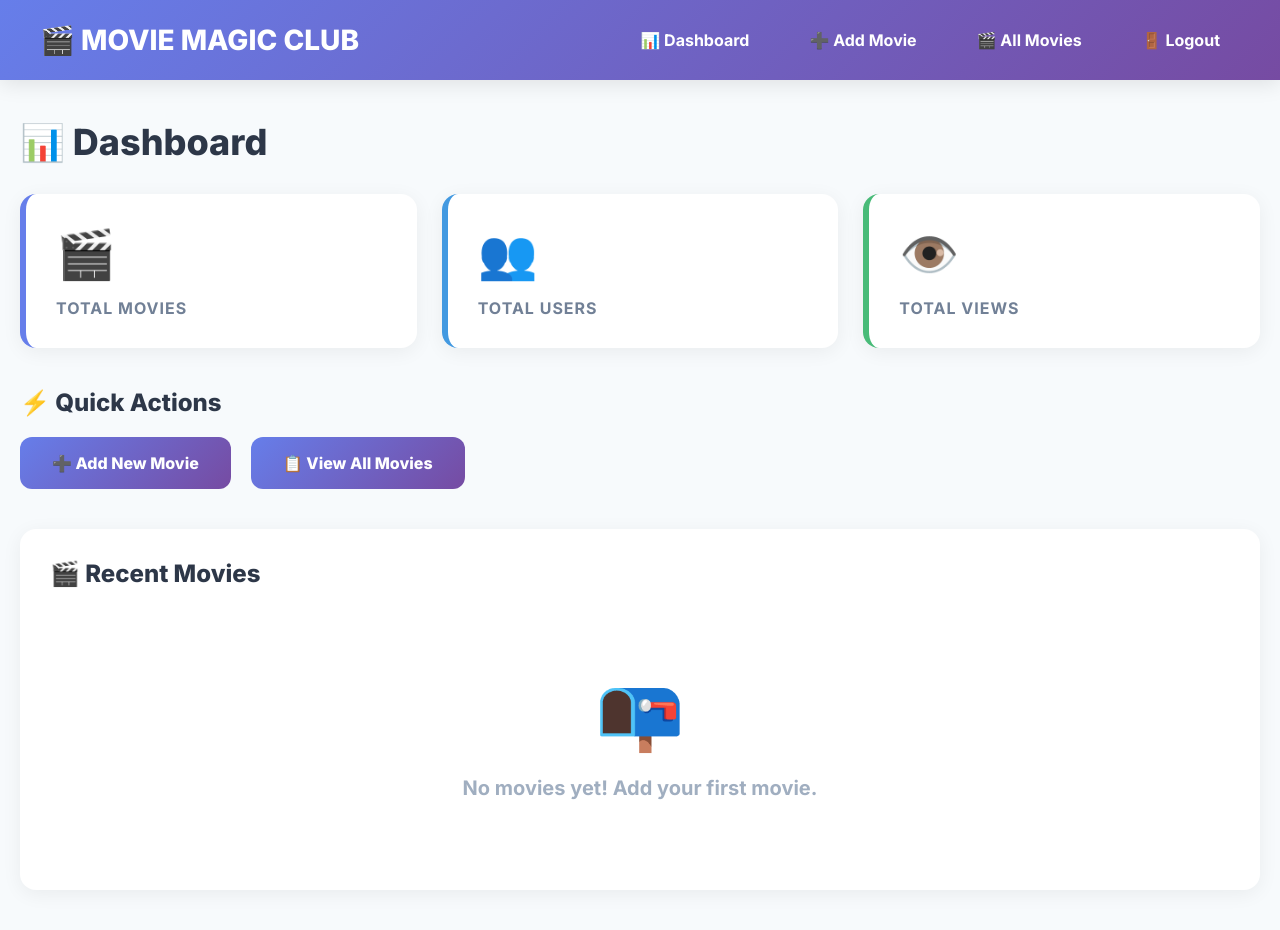
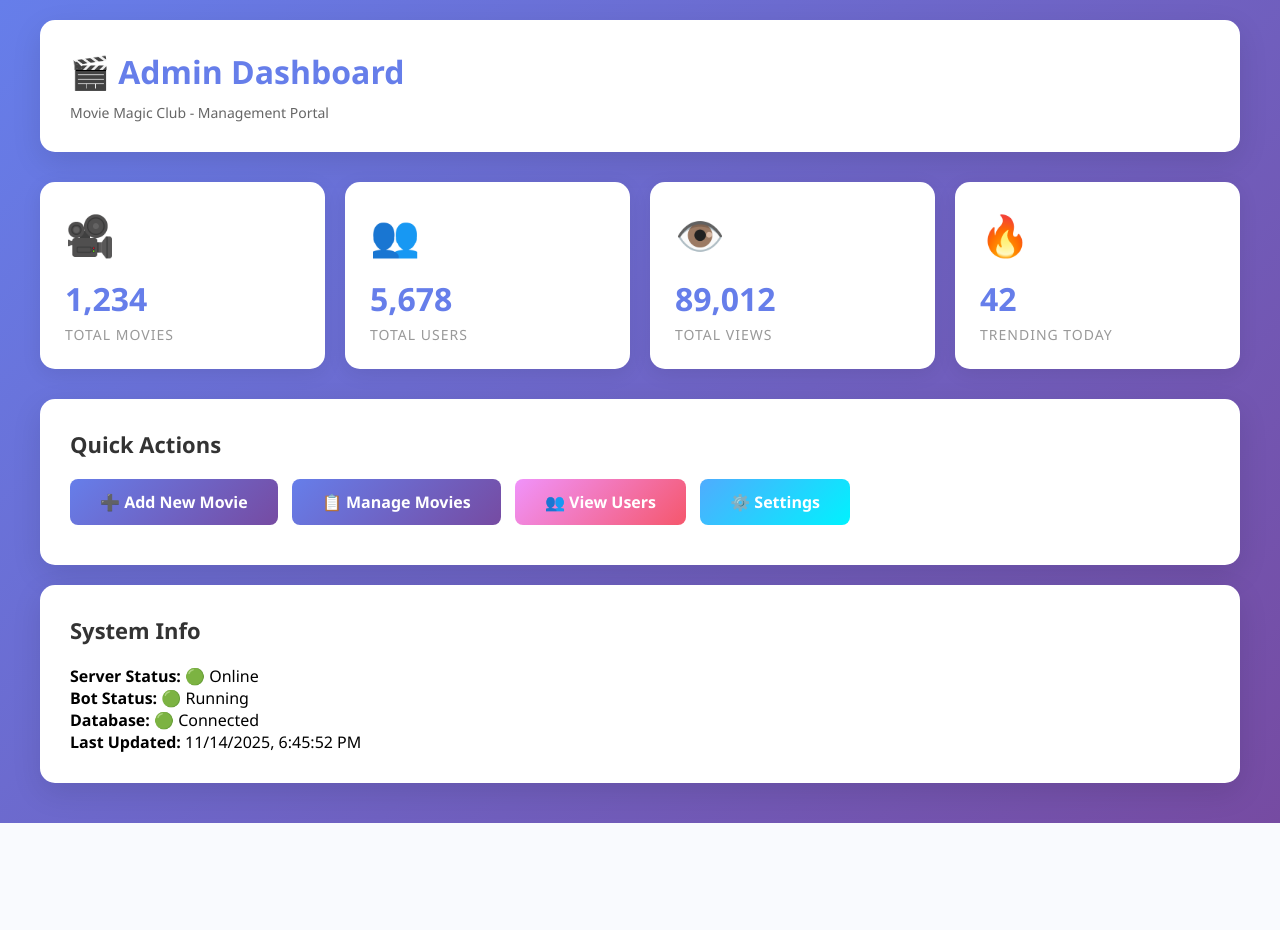
Before and after one commit to Rolex-444/MOVIES-MAGIC-CLUB-2.0, a FastAPI app: page /admin in a window 1280 px wide. After the commit the page ends 823 px from the top, so only its background shows below. Run offline with FastAPI, Linux system fonts and the light colour scheme; parts of the project's set-up code (start-up, migrations or seed data) failed here and were passed over.

Commit message:
Update admin_dashboard.html

```diff
--- a/templates/admin_dashboard.html
+++ b/templates/admin_dashboard.html
@@ -3,291 +3,185 @@
 <head>
     <meta charset="UTF-8">
     <meta name="viewport" content="width=device-width, initial-scale=1.0">
-    <title>Dashboard - Movie Bot Admin</title>
-    <link href="https://fonts.googleapis.com/css2?family=Inter:wght@400;600;700;800&display=swap" rel="stylesheet">
+    <title>Admin Dashboard - Movie Magic Club</title>
     <style>
         * {
             margin: 0;
             padding: 0;
             box-sizing: border-box;
         }
-
         body {
-            font-family: 'Inter', sans-serif;
-            background: #f7fafc;
-            color: #2d3748;
+            font-family: 'Segoe UI', Tahoma, Geneva, Verdana, sans-serif;
+            background: linear-gradient(135deg, #667eea 0%, #764ba2 100%);
+            min-height: 100vh;
+            padding: 20px;
         }
-
-        .navbar {
-            background: linear-gradient(135deg, #667eea 0%, #764ba2 100%);
-            color: white;
-            padding: 20px 40px;
-            display: flex;
-            justify-content: space-between;
-            align-items: center;
-            box-shadow: 0 4px 20px rgba(0,0,0,0.1);
+        .container {
+            max-width: 1200px;
+            margin: 0 auto;
         }
-
-        .navbar-brand {
-            font-size: 28px;
-            font-weight: 800;
-            display: flex;
-            align-items: center;
-            gap: 10px;
+        .header {
+            background: white;
+            padding: 30px;
+            border-radius: 15px;
+            margin-bottom: 30px;
+            box-shadow: 0 10px 30px rgba(0,0,0,0.1);
         }
-
-        .navbar-links {
-            display: flex;
-            gap: 20px;
-            align-items: center;
+        h1 {
+            color: #667eea;
+            margin-bottom: 10px;
         }
-
-        .navbar-links a {
-            color: white;
-            text-decoration: none;
-            font-weight: 700;
-            padding: 10px 20px;
-            border-radius: 8px;
-            transition: all 0.3s;
+        .subtitle {
+            color: #666;
+            font-size: 14px;
         }
-
-        .navbar-links a:hover {
-            background: rgba(255,255,255,0.2);
-        }
-
-        .container {
-            max-width: 1400px;
-            margin: 40px auto;
-            padding: 0 20px;
-        }
-
-        .page-title {
-            font-size: 36px;
-            font-weight: 800;
-            margin-bottom: 30px;
-            color: #2d3748;
-        }
-
         .stats-grid {
             display: grid;
-            grid-template-columns: repeat(auto-fit, minmax(280px, 1fr));
-            gap: 25px;
-            margin-bottom: 40px;
+            grid-template-columns: repeat(auto-fit, minmax(250px, 1fr));
+            gap: 20px;
+            margin-bottom: 30px;
         }
-
         .stat-card {
             background: white;
-            padding: 30px;
-            border-radius: 16px;
-            box-shadow: 0 4px 20px rgba(0,0,0,0.06);
-            transition: all 0.3s;
+            padding: 25px;
+            border-radius: 15px;
+            box-shadow: 0 5px 20px rgba(0,0,0,0.08);
+            transition: transform 0.2s;
         }
-
         .stat-card:hover {
             transform: translateY(-5px);
-            box-shadow: 0 8px 30px rgba(0,0,0,0.12);
+            box-shadow: 0 10px 30px rgba(0,0,0,0.15);
         }
-
-        .stat-card.purple { border-left: 6px solid #667eea; }
-        .stat-card.blue { border-left: 6px solid #4299e1; }
-        .stat-card.green { border-left: 6px solid #48bb78; }
-
         .stat-icon {
-            font-size: 48px;
+            font-size: 40px;
             margin-bottom: 15px;
         }
-
         .stat-value {
-            font-size: 64px;
-            font-weight: 800;
-            line-height: 1;
-            margin-bottom: 10px;
+            font-size: 32px;
+            font-weight: bold;
+            color: #667eea;
+            margin-bottom: 5px;
         }
-
-        .stat-card.purple .stat-value { color: #667eea; }
-        .stat-card.blue .stat-value { color: #4299e1; }
-        .stat-card.green .stat-value { color: #48bb78; }
-
         .stat-label {
-            font-size: 16px;
-            font-weight: 700;
-            color: #718096;
+            color: #999;
+            font-size: 14px;
             text-transform: uppercase;
             letter-spacing: 1px;
         }
-
-        .actions-section {
-            margin-bottom: 40px;
+        .action-section {
+            background: white;
+            padding: 30px;
+            border-radius: 15px;
+            box-shadow: 0 10px 30px rgba(0,0,0,0.1);
+            margin-bottom: 20px;
         }
-
-        .section-title {
-            font-size: 24px;
-            font-weight: 800;
+        .action-section h2 {
+            color: #333;
             margin-bottom: 20px;
-            color: #2d3748;
+            font-size: 22px;
         }
-
-        .action-buttons {
-            display: flex;
-            gap: 20px;
-            flex-wrap: wrap;
-        }
-
         .btn {
-            padding: 16px 32px;
-            border: none;
-            border-radius: 12px;
-            font-size: 16px;
-            font-weight: 800;
-            cursor: pointer;
-            transition: all 0.3s;
-            text-decoration: none;
             display: inline-block;
-        }
-
-        .btn-primary {
+            padding: 12px 30px;
             background: linear-gradient(135deg, #667eea 0%, #764ba2 100%);
             color: white;
-        }
-
-        .btn-primary:hover {
-            transform: translateY(-2px);
-            box-shadow: 0 8px 25px rgba(102, 126, 234, 0.4);
-        }
-
-        .recent-section {
-            background: white;
-            padding: 30px;
-            border-radius: 16px;
-            box-shadow: 0 4px 20px rgba(0,0,0,0.06);
-        }
-
-        .movie-list {
-            display: flex;
-            flex-direction: column;
-            gap: 15px;
-        }
-
-        .movie-item {
-            display: flex;
-            align-items: center;
-            gap: 20px;
-            padding: 20px;
-            background: #f7fafc;
-            border-radius: 12px;
+            text-decoration: none;
+            border-radius: 8px;
+            margin-right: 10px;
+            margin-bottom: 10px;
+            font-weight: 600;
             transition: all 0.3s;
         }
-
-        .movie-item:hover {
-            background: #edf2f7;
-            transform: translateX(5px);
+        .btn:hover {
+            transform: translateY(-2px);
+            box-shadow: 0 5px 15px rgba(102, 126, 234, 0.4);
         }
-
-        .movie-emoji {
-            font-size: 36px;
+        .btn-secondary {
+            background: linear-gradient(135deg, #f093fb 0%, #f5576c 100%);
         }
-
-        .movie-info {
-            flex: 1;
+        .btn-success {
+            background: linear-gradient(135deg, #4facfe 0%, #00f2fe 100%);
         }
-
-        .movie-title {
-            font-size: 20px;
-            font-weight: 800;
-            margin-bottom: 5px;
-        }
-
-        .movie-meta {
-            font-size: 14px;
-            font-weight: 600;
-            color: #718096;
-        }
-
-        .empty-state {
-            text-align: center;
-            padding: 60px 20px;
-            color: #a0aec0;
-        }
-
-        .empty-icon {
-            font-size: 72px;
-            margin-bottom: 20px;
-        }
-
-        .empty-text {
-            font-size: 20px;
-            font-weight: 700;
+        @media (max-width: 768px) {
+            .stats-grid {
+                grid-template-columns: 1fr;
+            }
+            .header {
+                padding: 20px;
+            }
+            .action-section {
+                padding: 20px;
+            }
         }
     </style>
 </head>
 <body>
-    <nav class="navbar">
-        <div class="navbar-brand">
-            🎬 MOVIE MAGIC CLUB
+    <div class="container">
+        <div class="header">
+            <h1>🎬 Admin Dashboard</h1>
+            <p class="subtitle">Movie Magic Club - Management Portal</p>
         </div>
-        <div class="navbar-links">
-            <a href="/admin/dashboard">📊 Dashboard</a>
-            <a href="/admin/add-movie">➕ Add Movie</a>
-            <a href="/admin/movies">🎬 All Movies</a>
-            <a href="/admin/logout">🚪 Logout</a>
-        </div>
-    </nav>
-
-    <div class="container">
-        <h1 class="page-title">📊 Dashboard</h1>
 
         <div class="stats-grid">
-            <div class="stat-card purple">
-                <div class="stat-icon">🎬</div>
-                <div class="stat-value">{{ total_movies }}</div>
+            <div class="stat-card">
+                <div class="stat-icon">🎥</div>
+                <div class="stat-value" id="total-movies">---</div>
                 <div class="stat-label">Total Movies</div>
             </div>
-
-            <div class="stat-card blue">
+            <div class="stat-card">
                 <div class="stat-icon">👥</div>
-                <div class="stat-value">{{ total_users }}</div>
+                <div class="stat-value" id="total-users">---</div>
                 <div class="stat-label">Total Users</div>
             </div>
-
-            <div class="stat-card green">
+            <div class="stat-card">
                 <div class="stat-icon">👁️</div>
-                <div class="stat-value">{{ total_views }}</div>
+                <div class="stat-value" id="total-views">---</div>
                 <div class="stat-label">Total Views</div>
+            </div>
+            <div class="stat-card">
+                <div class="stat-icon">🔥</div>
+                <div class="stat-value" id="trending">---</div>
+                <div class="stat-label">Trending Today</div>
             </div>
         </div>
 
-        <div class="actions-section">
-            <h2 class="section-title">⚡ Quick Actions</h2>
-            <div class="action-buttons">
-                <a href="/admin/add-movie" class="btn btn-primary">➕ Add New Movie</a>
-                <a href="/admin/movies" class="btn btn-primary">📋 View All Movies</a>
-            </div>
+        <div class="action-section">
+            <h2>Quick Actions</h2>
+            <a href="/admin/add-movie" class="btn">➕ Add New Movie</a>
+            <a href="/admin/manage-movies" class="btn">📋 Manage Movies</a>
+            <a href="/admin/users" class="btn btn-secondary">👥 View Users</a>
+            <a href="/admin/settings" class="btn btn-success">⚙️ Settings</a>
         </div>
 
-        <div class="recent-section">
-            <h2 class="section-title">🎬 Recent Movies</h2>
-
-            {% if recent_movies %}
-            <div class="movie-list">
-                {% for movie in recent_movies %}
-                <div class="movie-item">
-                    <div class="movie-emoji">🎥</div>
-                    <div class="movie-info">
-                        <div class="movie-title">{{ movie.title }}</div>
-                        <div class="movie-meta">
-                            {{ movie.year }} • {{ ', '.join(movie.genres) }} • {{ movie.quality }}
-                        </div>
-                    </div>
-                </div>
-                {% endfor %}
-            </div>
-            {% else %}
-            <div class="empty-state">
-                <div class="empty-icon">📭</div>
-                <div class="empty-text">No movies yet! Add your first movie.</div>
-            </div>
-            {% endif %}
+        <div class="action-section">
+            <h2>System Info</h2>
+            <p><strong>Server Status:</strong> 🟢 Online</p>
+            <p><strong>Bot Status:</strong> 🟢 Running</p>
+            <p><strong>Database:</strong> 🟢 Connected</p>
+            <p><strong>Last Updated:</strong> <span id="last-update">Loading...</span></p>
         </div>
     </div>
+
+    <script>
+        // You can fetch real stats from your API endpoints
+        document.addEventListener('DOMContentLoaded', function() {
+            // Example: fetch stats from backend
+            // fetch('/api/admin/stats')
+            //     .then(res => res.json())
+            //     .then(data => {
+            //         document.getElementById('total-movies').textContent = data.total_movies;
+            //         document.getElementById('total-users').textContent = data.total_users;
+            //         document.getElementById('total-views').textContent = data.total_views;
+            //         document.getElementById('trending').textContent = data.trending;
+            //     });
+
+            // For now, show placeholder data
+            document.getElementById('total-movies').textContent = '1,234';
+            document.getElementById('total-users').textContent = '5,678';
+            document.getElementById('total-views').textContent = '89,012';
+            document.getElementById('trending').textContent = '42';
+            document.getElementById('last-update').textContent = new Date().toLocaleString();
+        });
+    </script>
 </body>
 </html>
```
